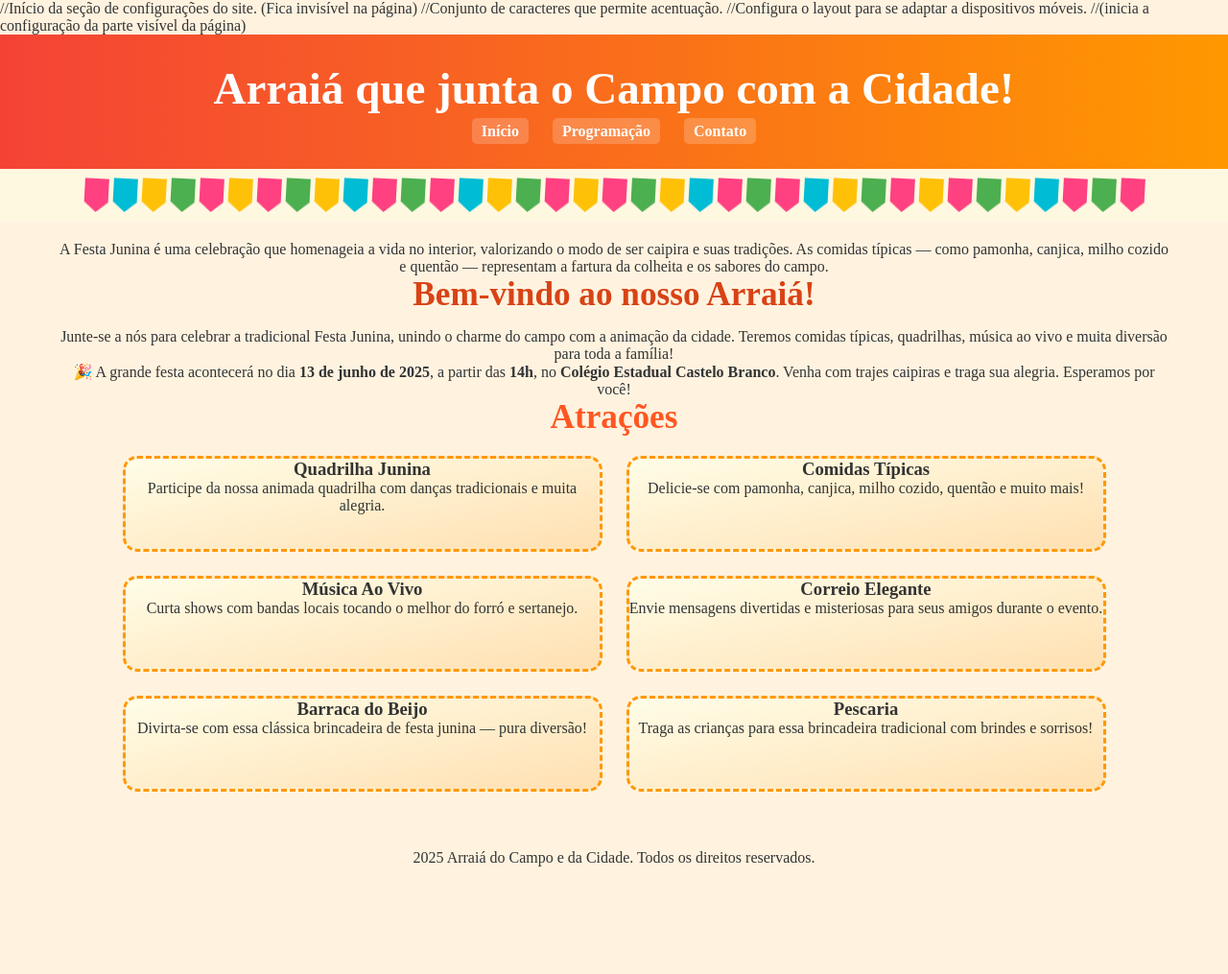
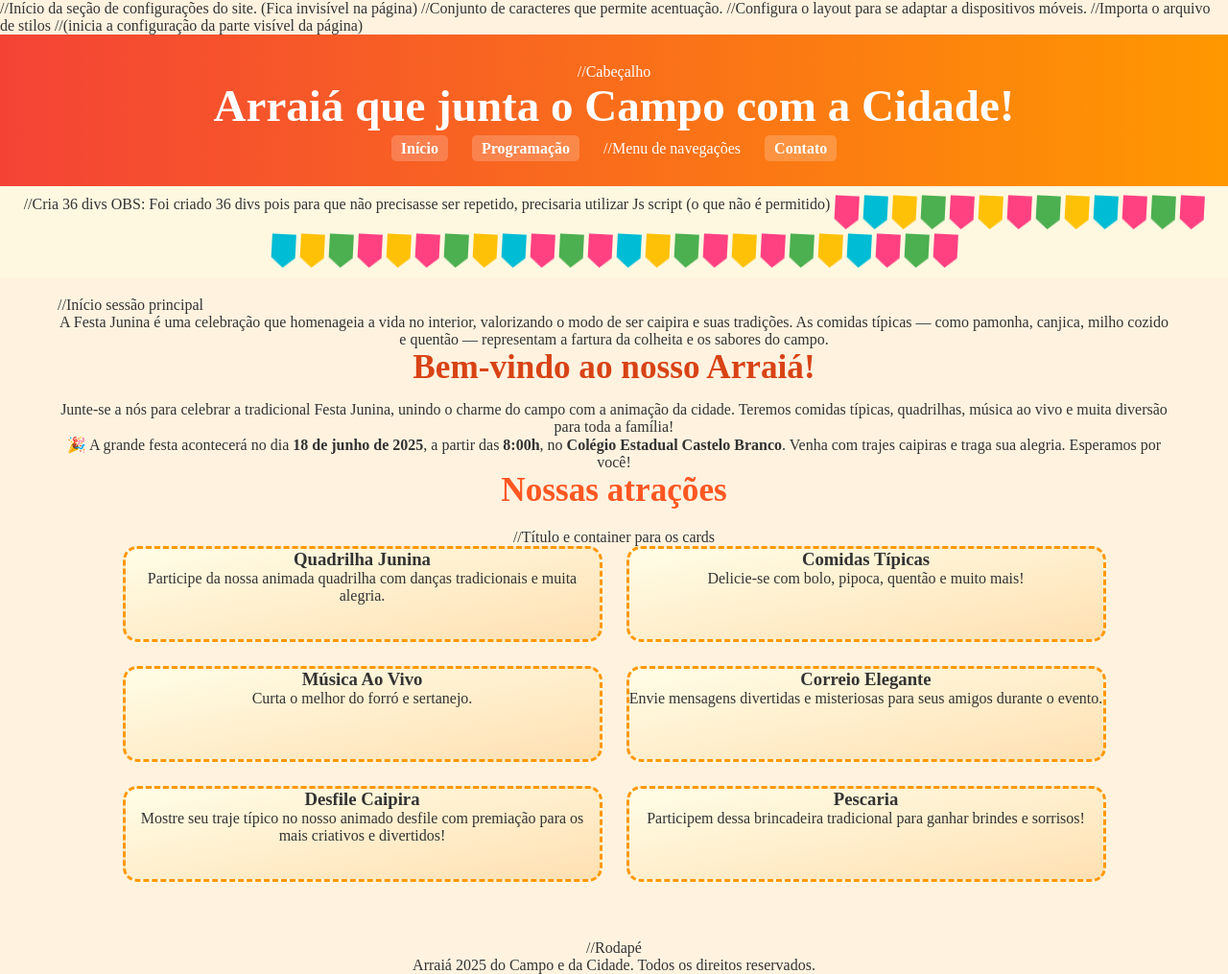
Before and after one commit to thaishermann/projeto-agrinho-CampoeCidade, a plain HTML site: page index.html in a window 1280 px wide. Shown: the whole page at 96% size. Before the commit the page ends 903 px from the top, so only its background shows below. Drawn offline with Linux system fonts and the light colour scheme; a web font is replaced by a local one.

Commit message:
Update index.html

```diff
--- a/index.html
+++ b/index.html
@@ -4,22 +4,22 @@
   <meta charset="UTF-8" /> //Conjunto de caracteres que permite acentuação.
   <meta name="viewport" content="width=device-width, initial-scale=1.0"/> //Configura o layout para se adaptar a dispositivos móveis.
   <title>Arraiá que junta o Campo com a Cidade!</title>
-  <link rel="stylesheet" href="style.css">
+  <link rel="stylesheet" href="style.css">  //Importa o arquivo de stilos
 </head>
 
 <body> //(inicia a configuração da parte visível da página)
-  <header>
+  <header> //Cabeçalho
     <h1>Arraiá que junta o Campo com a Cidade!</h1>
     <nav>
       <ul>
         <li><a href="#">Início</a></li>
-        <li><a href="#">Programação</a></li>
+        <li><a href="#">Programação</a></li>     //Menu de navegações
         <li><a href="#">Contato</a></li>
       </ul>
     </nav>
   </header>
 
-  <div class="bandeirinhas">
+  <div class="bandeirinhas">  //Cria 36 divs     OBS: Foi criado 36 divs pois para que não precisasse ser repetido, precisaria utilizar Js script (o que não é permitido)
     <div class="bandeirinha"></div>
     <div class="bandeirinha"></div>
     <div class="bandeirinha"></div>
@@ -59,7 +59,7 @@
     <div class="bandeirinha"></div>
   </div>
 
-  <main>
+  <main> //Início sessão principal
     <section class="descricao">
       <p>
         A Festa Junina é uma celebração que homenageia a vida no interior, valorizando o modo de ser caipira e suas tradições. As comidas típicas — como pamonha, canjica, milho cozido e quentão — representam a fartura da colheita e os sabores do campo.
@@ -70,11 +70,11 @@
         Junte-se a nós para celebrar a tradicional Festa Junina, unindo o charme do campo com a animação da cidade. Teremos comidas típicas, quadrilhas, música ao vivo e muita diversão para toda a família!
       </p>
       <p>
-        🎉 A grande festa acontecerá no dia <strong>13 de junho de 2025</strong>, a partir das <strong>14h</strong>, no <strong>Colégio Estadual Castelo Branco</strong>. Venha com trajes caipiras e traga sua alegria.
+        🎉 A grande festa acontecerá no dia <strong>18 de junho de 2025</strong>, a partir das <strong>8:00h</strong>, no <strong>Colégio Estadual Castelo Branco</strong>. Venha com trajes caipiras e traga sua alegria.
         Esperamos por você!
       </p>
       <section class="atracoes">
-        <h2>Atrações</h2>
+        <h2>Nossas atrações</h2>   //Título e container para os cards
         <div class="cards">
           <div class="card">
             <h3>Quadrilha Junina</h3>
@@ -82,30 +82,30 @@
           </div>
           <div class="card">
             <h3>Comidas Típicas</h3>
-            <p>Delicie-se com pamonha, canjica, milho cozido, quentão e muito mais!</p>
+            <p>Delicie-se com bolo, pipoca, quentão e muito mais!</p>
           </div>
           <div class="card">
             <h3>Música Ao Vivo</h3>
-            <p>Curta shows com bandas locais tocando o melhor do forró e sertanejo.</p>
+            <p>Curta o melhor do forró e sertanejo.</p>
           </div>
           <div class="card">
             <h3>Correio Elegante</h3>
             <p>Envie mensagens divertidas e misteriosas para seus amigos durante o evento.</p>
           </div>
           <div class="card">
-            <h3>Barraca do Beijo</h3>
-            <p>Divirta-se com essa clássica brincadeira de festa junina — pura diversão!</p>
+            <h3>Desfile Caipira</h3>
+            <p>Mostre seu traje típico no nosso animado desfile com premiação para os mais criativos e divertidos!</p>
           </div>
           <div class="card">
             <h3>Pescaria</h3>
-            <p>Traga as crianças para essa brincadeira tradicional com brindes e sorrisos!</p>
+            <p>Participem dessa brincadeira tradicional para ganhar brindes e sorrisos!</p>
           </div>
         </div>
       </section>
   </main>
 
-  <footer>
-    <p>2025 Arraiá do Campo e da Cidade. Todos os direitos reservados.</p>
+  <footer>  //Rodapé
+    <p>Arraiá 2025 do Campo e da Cidade. Todos os direitos reservados.</p>
   </footer>
 </body>
 </html>
```
